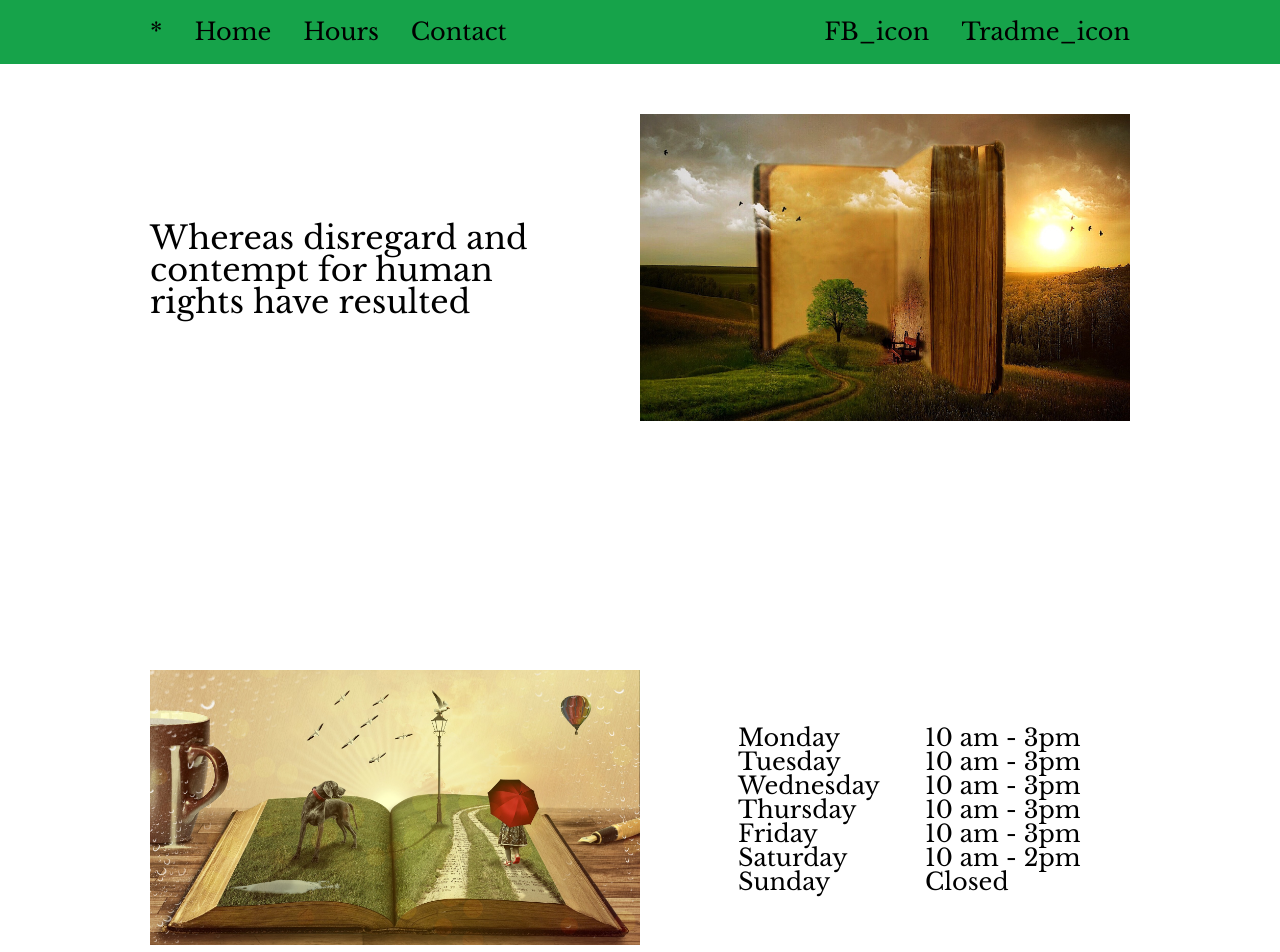
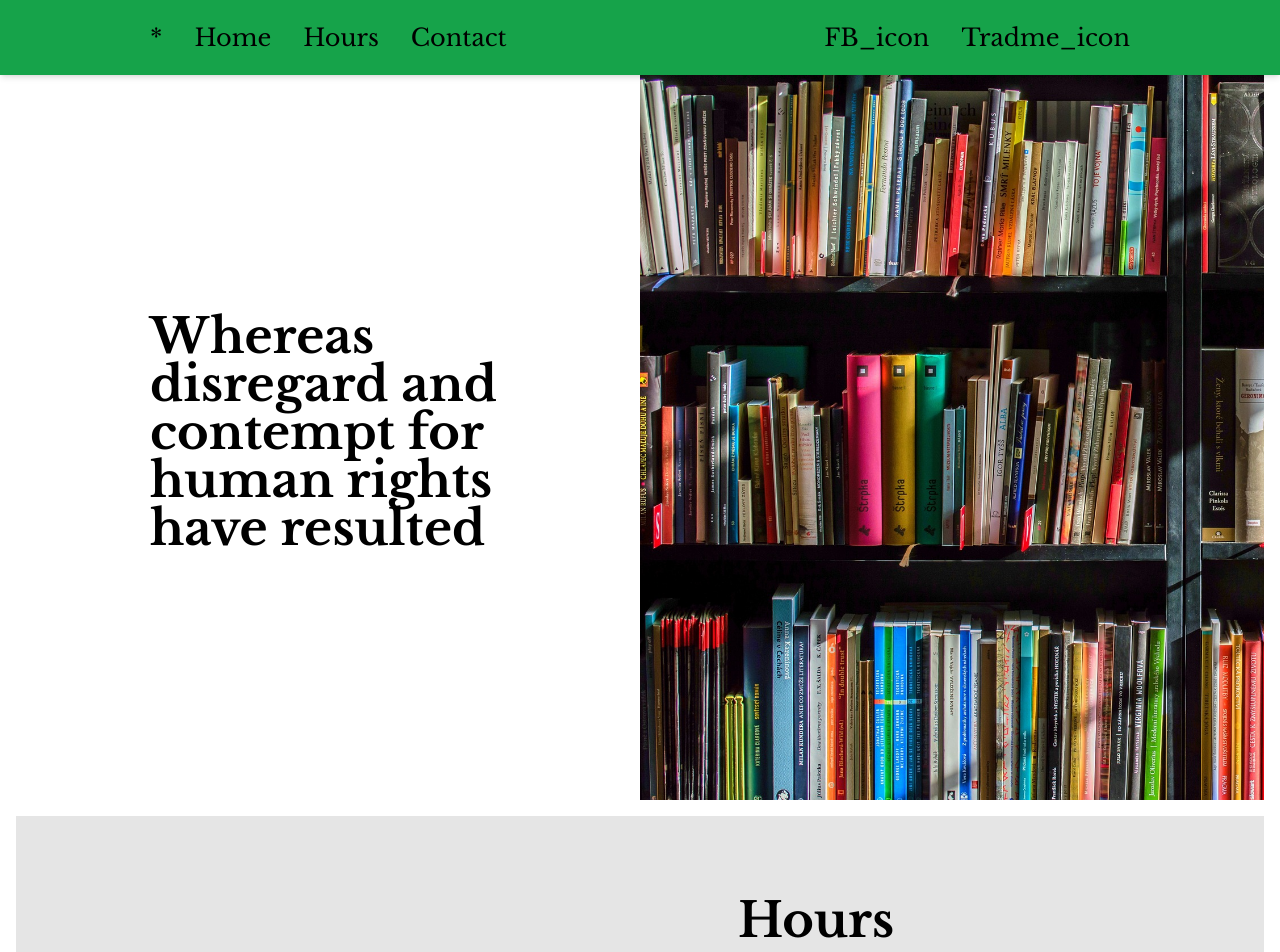
Before and after one commit to imranprice96/store-landing-template, a React (Vite) app: page / in a window 1280 px wide. Shown: the top 952 px of the page. Built offline with nearby package versions, Linux system fonts and the light colour scheme.

Commit message:
Replacing table with span and fixing home styling

```diff
--- a/src/components/Header.jsx
+++ b/src/components/Header.jsx
@@ -24,12 +24,14 @@ const Header = () => {
 export default Header;
 
 const StyledNav = styled.nav`
+  box-shadow: 0 4px 6px -1px rgb(0 0 0 / 0.1), 0 2px 4px -2px rgb(0 0 0 / 0.1);
   width: 100%;
-  position: fixed;
+  position: sticky;
+  top: 0;
   display: flex;
   align-items: center;
   background-color: #16a34a;
-  height: 4rem;
+  height: 75px;
 `;
 
 const StyledList = styled.ul`
--- a/src/components/HomeSection.jsx
+++ b/src/components/HomeSection.jsx
@@ -1,20 +1,28 @@
-import bookImg from "../assets/book_1.jpg";
+import bookImg from "../assets/book_4.jpg";
 import {
   StyledSection,
   SectionContent,
   SectionLeft,
   SectionRight,
 } from "./Section.style";
+import "../styles/HomeSection.css";
 
 const HomeSection = () => {
   return (
-    <StyledSection>
-      <SectionContent>
-        <SectionLeft $primary $isText>
-          <p>Whereas disregard and contempt for human rights have resulted</p>
+    <StyledSection className="home-section-wrapper">
+      <SectionContent className="home-section-container">
+        <SectionLeft $isText>
+          <h1 className="section-heading">
+            Whereas disregard and contempt for human rights have resulted
+          </h1>
         </SectionLeft>
         <SectionRight>
-          <img src={bookImg} alt="image" className="section-img" />
+          <img
+            src={bookImg}
+            alt="image"
+            id="main-image"
+            className="section-img"
+          />
         </SectionRight>
       </SectionContent>
     </StyledSection>
--- a/src/components/HoursSection.jsx
+++ b/src/components/HoursSection.jsx
@@ -1,5 +1,5 @@
 import bookImg from "../assets/book_2.jpg";
-import "../styles/Hours.css";
+import "../styles/HoursSection.css";
 
 import {
   StyledSection,
@@ -20,20 +20,21 @@ const HoursSection = () => {
   ];
 
   const hoursList = hours.map((item, index) => (
-    <tr key={index}>
-      <td>{item.day}</td>
-      <td>{item.hours}</td>
-    </tr>
+    <span key={index} className="hours-row">
+      <h3>{item.day}</h3>
+      <p>{item.hours}</p>
+    </span>
   ));
 
   return (
-    <StyledSection>
+    <StyledSection $isBody>
       <SectionContent>
         <SectionLeft>
           <img src={bookImg} alt="image" className="section-img" />
         </SectionLeft>
         <SectionRight $isText $size="1.5rem">
-          <table>{hoursList}</table>
+          <h1 className="section-heading">Hours</h1>
+          <ul>{hoursList}</ul>
         </SectionRight>
       </SectionContent>
     </StyledSection>
--- a/src/components/Section.style.jsx
+++ b/src/components/Section.style.jsx
@@ -5,11 +5,20 @@ export const StyledSection = styled.section`
   display: flex;
   justify-content: space-between;
   width: 100%;
+  background-color: ${(props) =>
+    props.$isBody ? "var(--section-bg-light)" : "inherit"};
+
+  padding: ${(props) => (props.$isBody ? "5rem 0 5rem 0" : "0")};
+
+  @media (prefers-color-scheme: dark) {
+    background-color: ${(props) =>
+      props.$isBody ? "var(--section-bg-dark)" : "inherit"};
+  }
 `;
 
 export const SectionContent = styled.div`
   width: 980px;
-  height: 540px;
+  height: auto;
   margin: auto;
   display: flex;
   align-items: center;
--- a/src/styles/App.css
+++ b/src/styles/App.css
@@ -0,0 +1,8 @@
+.main-body {
+  top: 75px;
+  height: 100%;
+  display: flex;
+  flex-direction: column;
+  gap: 1rem;
+  padding: 0 1rem 1rem 1rem;
+}
--- /dev/null
+++ b/src/styles/HomeSection.css
@@ -0,0 +1,16 @@
+.home-section-wrapper {
+  height: calc(100vh - 75px);
+  background-color: inherit;
+  overflow: hidden;
+}
+
+.home-section-container {
+  background-color: inherit;
+}
+
+#main-image {
+  height: calc(100vh - 75px);
+  width: auto;
+  left: 50%;
+  object-fit: cover;
+}
--- a/src/styles/Hours.css
+++ /dev/null
@@ -1,7 +0,0 @@
-table {
-  width: 100%;
-}
-
-td {
-  padding: 0.5rem;
-}
--- /dev/null
+++ b/src/styles/HoursSection.css
@@ -0,0 +1,13 @@
+.hours-row {
+  padding: 1rem;
+  display: flex;
+  justify-content: space-between;
+  border-bottom: 0.1rem dotted black;
+  margin-bottom: 1rem;
+}
+
+@media (prefers-color-scheme: dark) {
+  .hours-row {
+    border-bottom: 0.1rem dotted white;
+  }
+}
--- a/src/styles/Section.css
+++ b/src/styles/Section.css
@@ -1,5 +1,11 @@
 img {
   height: 100%;
   width: 100%;
-  object-fit: scale-down;
+  object-fit: cover;
 }
+
+.section-heading {
+  font-weight: bold;
+  margin-bottom: 1rem;
+  font-size: 3rem;
+}
--- a/src/styles/index.css
+++ b/src/styles/index.css
@@ -1,4 +1,7 @@
 :root {
+  --section-bg-dark: #171717;
+  --section-bg-light: #e5e5e5;
+
   color-scheme: light dark;
   font-family: "Libre Baskerville", serif;
 }
```
